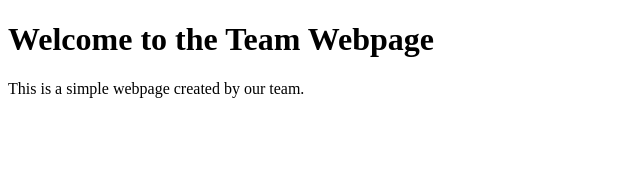
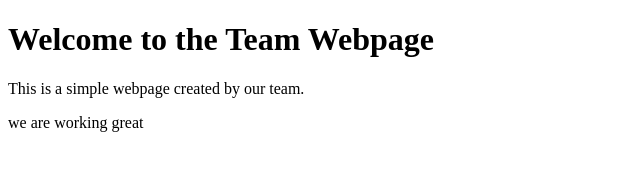
Before and after one commit to itsxatu/team-webpage, a plain HTML site: page index.html in a window 1280 px wide. Shown: the whole page, without its empty margins (0-640 px from the left). Drawn offline with Linux system fonts and the light colour scheme.

Commit message:
added a paragh

```diff
--- a/index.html
+++ b/index.html
@@ -6,5 +6,6 @@
 <body>
     <h1>Welcome to the Team Webpage</h1>
     <p>This is a simple webpage created by our team.</p>
+    <p>we are working great</p>
 </body>
 </html>
```
